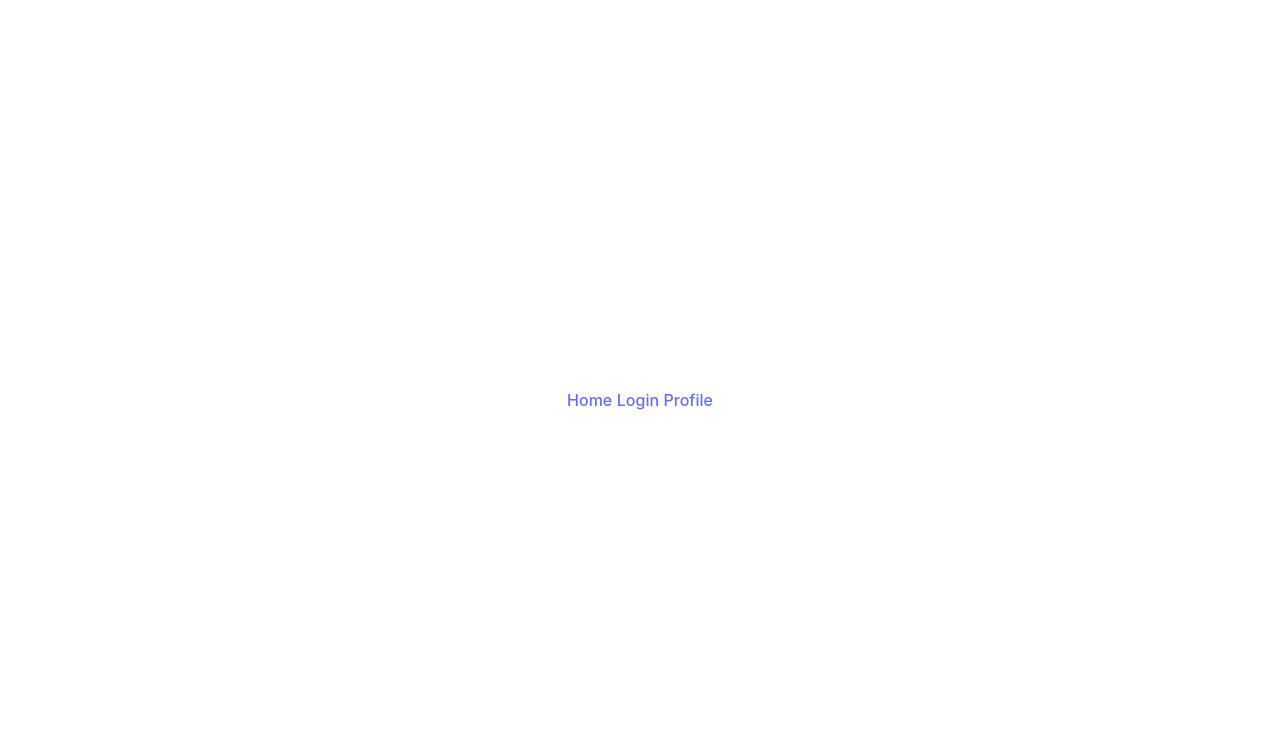
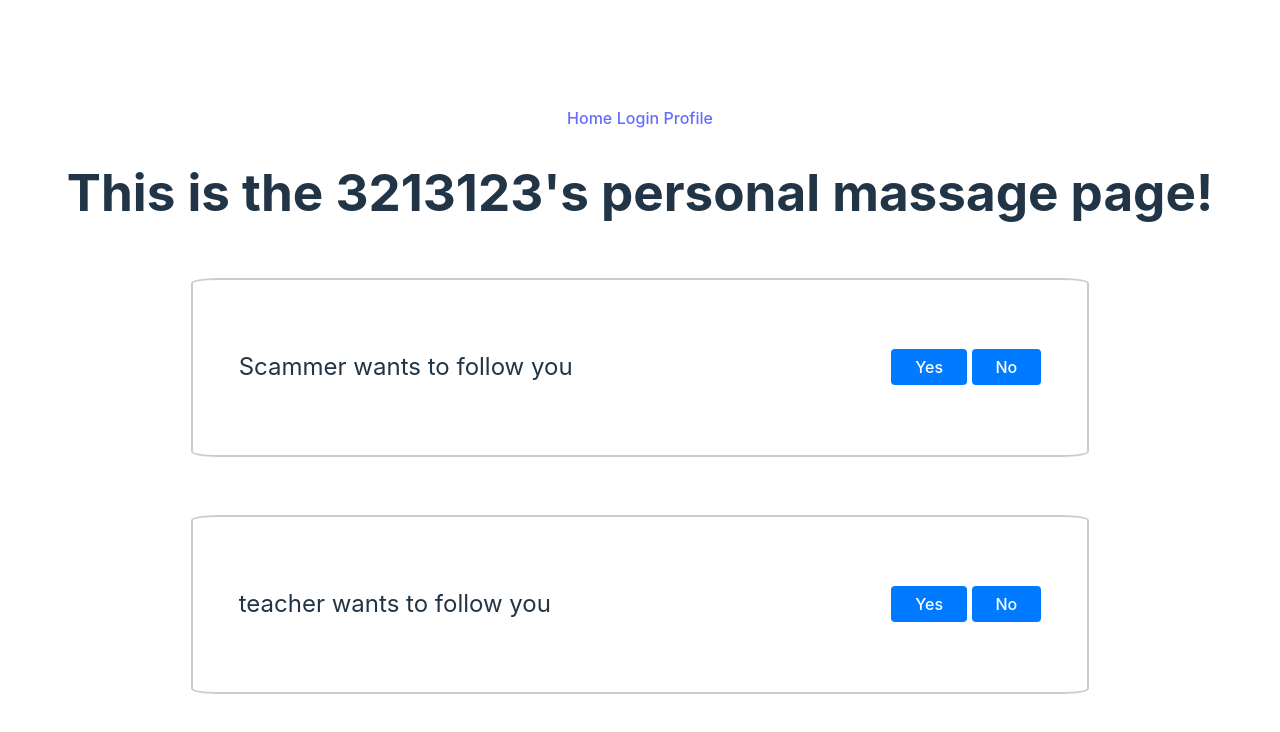
Before and after one commit to andynapoleon/NexaPulseDistributedSocialNetworking, a Svelte app in the folder client/: page /user_message/1 in a window 1280 px wide. Shown: the top 732 px of the page. Built offline with nearby package versions, Linux system fonts and the light colour scheme.

Commit message:
Follow button and messages page

```diff
--- a/client/src/App.svelte
+++ b/client/src/App.svelte
@@ -1,8 +1,10 @@
 <script>
   import { Router, Link, Route } from "svelte-routing";
-  import Home from "./routes/home/Index.svelte";
-  import Login from "./routes/login/Index.svelte";
-  import Profile from "./routes/profile/Index.svelte";
+  import Home from "./routes/Home/index.svelte";
+  import Login from "./routes/Login/index.svelte";
+  import Profile from "./routes/Profile/index.svelte";
+
+  import User_message from "./routes/Profile/user_message.svelte"
 
   let name = "NexaPulse";
   let login = "Login";
@@ -26,3 +28,9 @@
     <div />
   </div>
 </Router>
+
+<Router>
+  <Route path="/user_message/:id" let:params>
+    <User_message id={current_user_id} />
+  </Route>
+</Router>
--- a/client/src/routes/Profile/index.svelte
+++ b/client/src/routes/Profile/index.svelte
@@ -1,10 +1,30 @@
 <script>
   export let id;
+
+  import {Link} from "svelte-routing";
+
+  function followButtonClicked(follower){
+    alert(follower + ' clicked!');
+  }
 </script>
 
 <main>
   <h1>Hello, this is the {id} profile page!</h1>
+  <h1>
+    <button class="custom-button" on:click={() => followButtonClicked('Scammer')}>follow me</button>
+  </h1>
+  <h2>
+    <Link to="/user_message/{id}">
+      <button class="custom-button">messages</button>
+    </Link>
+  </h2>
 </main>
 
 <style>
+  .custom-button {
+    text-align: center;
+    width: 400px;
+    height: 100px;
+    font-size: 30px;
+  }
 </style>
--- /dev/null
+++ b/client/src/routes/Profile/user_message.svelte
@@ -0,0 +1,56 @@
+<script>
+  export let id;
+
+  let messDict = {
+    "Scammer": "wants to follow you",
+    "teacher": "wants to follow you"
+  }
+
+  function responseButtonClicked(response){
+    alert(response)
+  }
+</script>
+
+<main>
+  <h1>This is the {id}'s personal massage page!</h1>
+  {#each Object.entries(messDict) as [name, type] }
+    <div class="container">
+      <div>
+        <p class="custom-text">{name} {type}</p>
+      </div>
+      <div>
+        <button class="custom-button" on:click={() => responseButtonClicked('Yes')}>Yes</button>
+        <button class="custom-button" on:click={() => responseButtonClicked('No')}>No</button>
+      </div>
+    </div>
+  {/each}
+</main>
+
+<style>
+  .container {
+    border: 2px solid #ccc;
+    border-radius: 3%;
+    padding: 4%;
+    height: 10%;
+    width: 70%; /* Increased width to accommodate the text and button */
+    display: flex;
+    justify-content: space-between; /* Distributes items evenly along the main-axis */
+    align-items: center; /* Centers items vertically */
+    margin: auto; /* Centers the container horizontally */
+    margin-top: 5%;
+  }
+
+  .custom-text {
+    flex: 1;
+    font-size: 24px; /* Set the text size to 16 pixels */
+  }
+
+  .custom-button {
+    background-color: #007bff;
+    color: #fff;
+    padding: 8px 24px;
+    border: none;
+    border-radius: 4px;
+    cursor: pointer;
+  }
+</style>
```
